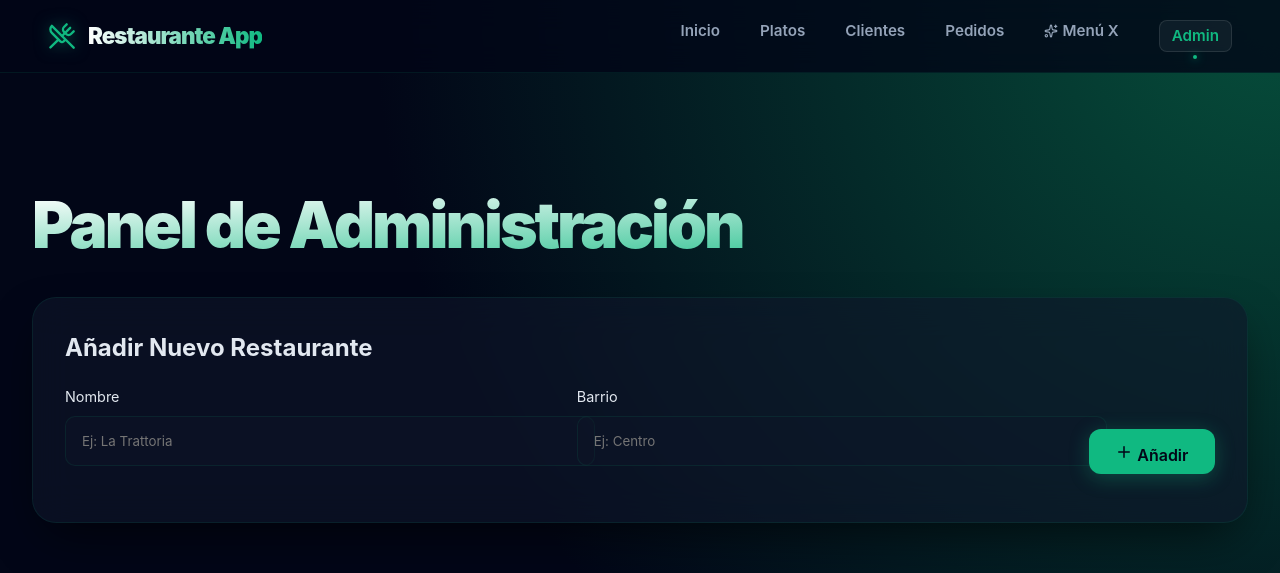
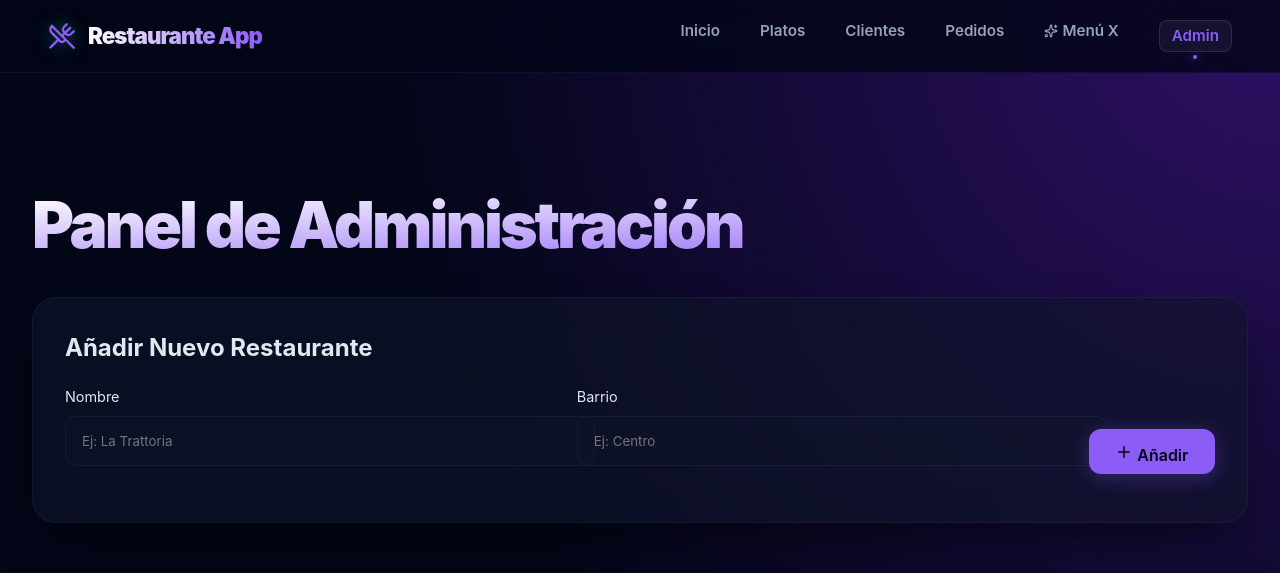
Before and after one commit to ancheloso2003-Anchel/restaurante-app, a React (Vite) app in the folder fronted/: page /admin in a window 1280 px wide. Shown: the top 573 px of the page. Built offline with nearby package versions, Linux system fonts and the light colour scheme; no server answers.

Commit message:
cambios css

```diff
--- a/fronted/src/index.css
+++ b/fronted/src/index.css
@@ -13,13 +13,13 @@
   -webkit-font-smoothing: antialiased;
   -moz-osx-font-smoothing: grayscale;
 
-  /* Theme Accents (Midnight Emerald) */
-  --primary: #10b981;        /* Emerald 500 */
-  --primary-hover: #059669;  /* Emerald 600 */
-  --secondary: #3b82f6;      /* Blue 500 */
+  /* Theme Accents (Neon Violet) */
+  --primary: #8b5cf6;        /* Violet 500 */
+  --primary-hover: #7c3aed;  /* Violet 600 */
+  --secondary: #ec4899;      /* Pink 500 */
   --bg-card: rgba(15, 23, 42, 0.6);   /* Frosted Navy */
-  --border-glass: rgba(16, 185, 129, 0.1);
-  --accent-glow: rgba(16, 185, 129, 0.2);
+  --border-glass: rgba(139, 92, 246, 0.1);
+  --accent-glow: rgba(139, 92, 246, 0.2);
 }
 
 /* --- GLOBAL LAYOUT --- */
@@ -30,8 +30,8 @@ body {
   min-width: 320px;
   min-height: 100vh;
   /* Dual radial gradient for atmospheric lighting */
-  background: radial-gradient(circle at top right, #064e3b, #020617 60%),
-              radial-gradient(circle at bottom left, #1e1b4b, #020617 60%);
+  background: radial-gradient(circle at top right, #2e1065, #020617 60%),
+              radial-gradient(circle at bottom left, #4a044e, #020617 60%);
   background-attachment: fixed;
 }
 
@@ -58,7 +58,7 @@ a:hover {
 h1 {
   font-size: 4rem;
   line-height: 1;
-  background: linear-gradient(to bottom right, #fff, #10b981);
+  background: linear-gradient(to bottom right, #fff, #8b5cf6);
   -webkit-background-clip: text;
   background-clip: text;
   -webkit-text-fill-color: transparent;
@@ -83,14 +83,14 @@ h1 {
 
 .glass-card:hover {
   transform: translateY(-10px) scale(1.02);
-  border-color: rgba(16, 185, 129, 0.4);
-  box-shadow: 0 30px 60px -20px rgba(16, 185, 129, 0.2);
+  border-color: rgba(139, 92, 246, 0.4);
+  box-shadow: 0 30px 60px -20px rgba(139, 92, 246, 0.2);
 }
 
 /* Modern Rounded Buttons */
 button {
   border-radius: 12px;
-  border: 1px solid rgba(16, 185, 129, 0.2);
+  border: 1px solid rgba(139, 92, 246, 0.2);
   padding: 0.8em 1.6em;
   font-size: 1em;
   font-weight: 600;
@@ -99,13 +99,13 @@ button {
   color: #020617;
   cursor: pointer;
   transition: all 0.3s ease;
-  box-shadow: 0 4px 20px rgba(16, 185, 129, 0.3);
+  box-shadow: 0 4px 20px rgba(139, 92, 246, 0.3);
 }
 
 button:hover {
   background-color: var(--primary-hover);
   transform: translateY(-2px);
-  box-shadow: 0 8px 30px rgba(16, 185, 129, 0.4);
+  box-shadow: 0 8px 30px rgba(139, 92, 246, 0.4);
 }
 
 /* Base Grid Layout */
@@ -182,7 +182,7 @@ button:hover {
 .dish-price {
   font-family: 'Inter', sans-serif;
   font-weight: 800;
-  background: linear-gradient(to right, #10b981, #3b82f6);
+  background: linear-gradient(to right, #8b5cf6, #ec4899);
   -webkit-background-clip: text;
   background-clip: text;
   -webkit-text-fill-color: transparent;
```
